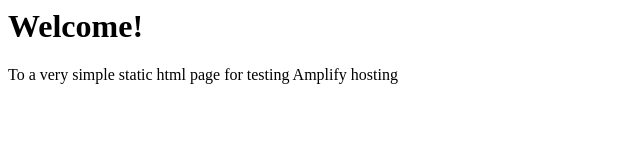
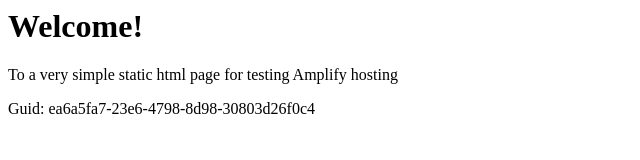
Before and after one commit to aws-aemilia-syd/Github-PR-Commit-Integration-Test-DoNotTouch-v0-prod-ap-southeast-2, a website: page src/index.html in a window 1280 px wide. Shown: the whole page, without its empty margins (0-640 px from the left). Drawn offline with Linux system fonts and the light colour scheme.

Commit message:
commit from integ tests

```diff
--- a/src/index.html
+++ b/src/index.html
@@ -1,3 +1,5 @@
+
+
 <html lang="en">
 
 <head>
@@ -10,6 +12,6 @@
 <body>
     <h1>Welcome!</h1>
     <p>To a very simple static html page for testing Amplify hosting</p>
-</body>
+    <p>Guid: ea6a5fa7-23e6-4798-8d98-30803d26f0c4</p></body>
 
 </html>
```
